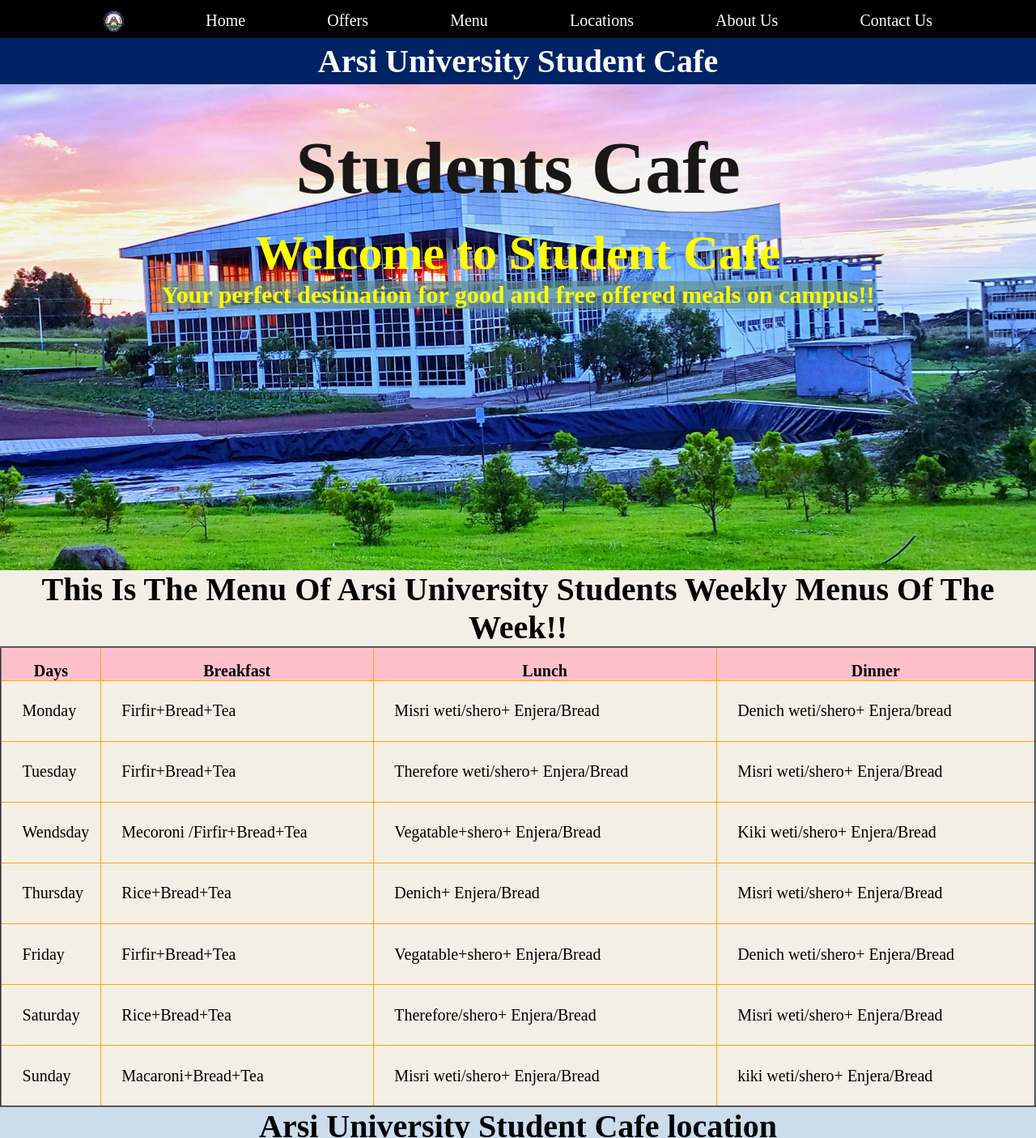
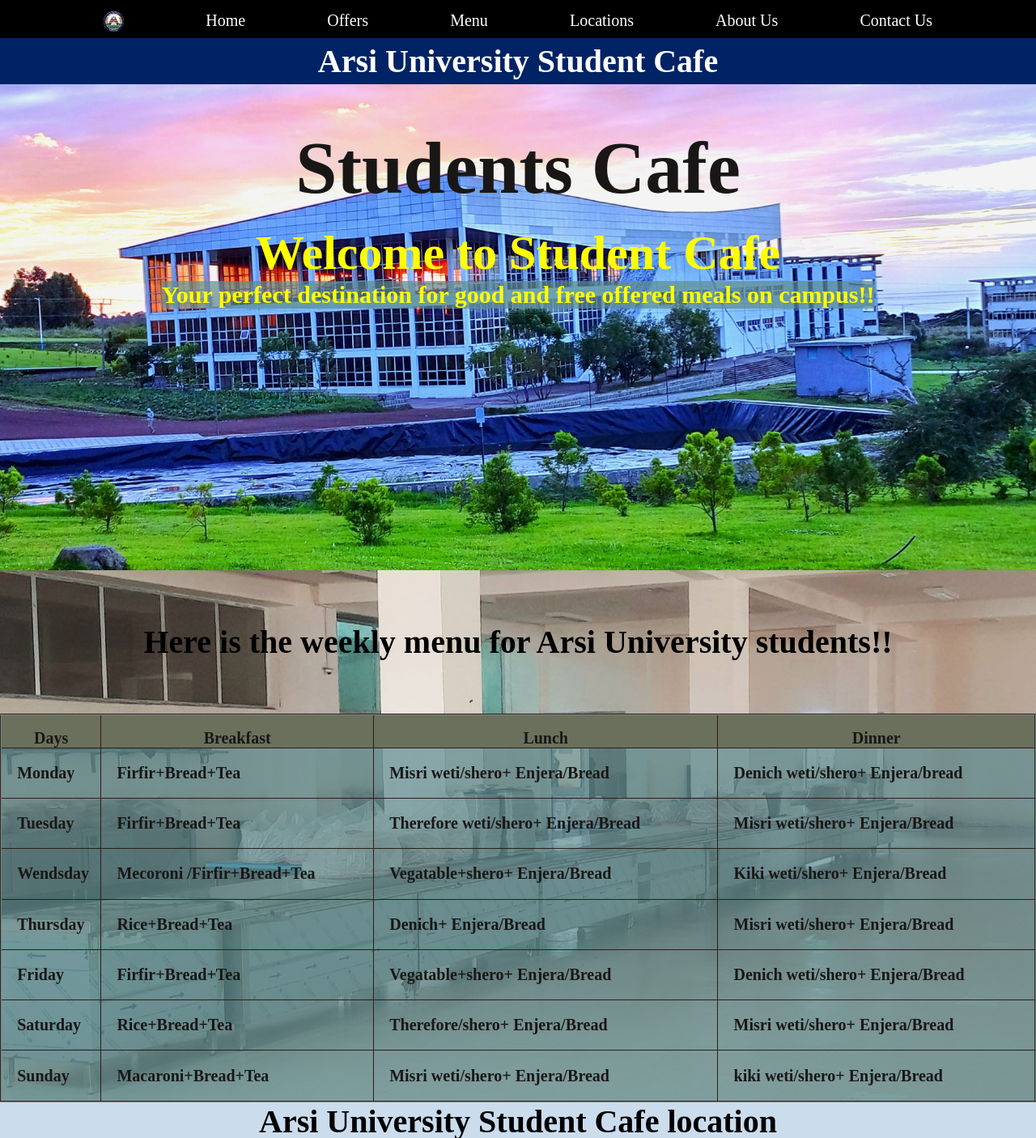
Before and after one commit to firaol1214/G6-web-Project, a PHP site: page / in a window 1280 px wide. Shown: the top 1405 px of the page at 81% size. Run offline with PHP 8.4, Linux system fonts and the light colour scheme.

Commit message:
menu updates

```diff
--- a/CSS/style.css
+++ b/CSS/style.css
@@ -77,6 +77,7 @@ img {
   display: inline-block;
  background-color: rgba(94, 140, 144, 0.7);
 }
+
 
 /* footer styling */
 .footer {
@@ -167,15 +168,22 @@ img {
 }
 
 
-
-
 /* menu styling */
-body{
-  background-color: #f4efe6;
- }
-
+.menu{
+  background-image: url("../Image/menu.jpg");
+  background-position: center;
+  background-size: cover;
+  color: #191716;
+  }
+  .menu-title{
+    text-align: center;
+    font-size: 2em;
+    padding: 65px;
+    color: black;
+    font-weight: 600;
+  }
 .table,th,td{
-  border:1px solid orange;
+  border:1.5px solid #2d1e17;
   }
 table{
   border-collapse: collapse;
@@ -185,14 +193,20 @@ th{
   height:40px;
   text-align:center;
   vertical-align: bottom;
-  background-color: pink;
+  background-color: #6b705c;
   color: dark blue;
 }
 td{
-  padding:2%;
-  text-align:left;}
+  padding:1.5%;
+  text-align:left;
+  font-weight: 600;
+}
 tr:hover{
-   background-color: #d0e3ff;
+  background-color: #b7b7a4;
+  color: #162a2c;
+}
+tr{
+  background-color: rgba(94, 140, 144, 0.7);
 }
 
 
--- a/index.html
+++ b/index.html
@@ -16,10 +16,10 @@
             <ul>
                 <li class="logo-link"><a href="/"><img src="Image/Arsi logo.jpg "></a></li>
                 <li><a href="#home">Home</a></li>
-                <li><a href="#">Offers</a></li>
+                <li><a href="#Offers">Offers</a></li>
                 <li><a href="#menu">Menu</a></li>
                 <li><a href="#location">Locations</a></li>
-                <li><a href="#">About Us</a></li>
+                <li><a href="#about-us">About Us</a></li>
                 <li><a href="#Contact-Us">Contact Us</a></li>
             </ul>
         </div>
@@ -44,14 +44,18 @@
 
 
 <!-- Offers -->
+<section class=""   id="Offers">
 
 
 
+</section>
 
 
 <!-- menu teble -->
 <section class="menu"   id="menu">
-  <caption><h2><strong>This Is The Menu Of Arsi University Students Weekly Menus Of The Week!!</strong> </h2></caption>
+  <h3 class="menu-title">
+    <b>Here is the weekly menu for Arsi University students!!</b>
+  </h3>
   <table border="2">
    <tr>
    <th>Days</th>
@@ -147,7 +151,11 @@
 </section>
 
 <!-- About us -->
-<p>We are committed to offering fresh, budget-friendly meals while prioritizing sustainability and quality. At Arsi university cafe, every meal is crafted with care to ensure a fulfilling and enjoyable dining experience.</p>
+<section class="about"  id="about-us">
+    <p>We are committed to offering fresh, budget-friendly meals while prioritizing sustainability and quality. At Arsi university cafe, every meal is crafted with care to ensure a fulfilling and enjoyable dining experience.</p>
+
+
+</section>
 <div class="container">
         <div class="image-section"></div>
         <div class="form-section">
@@ -265,4 +273,3 @@
 
 </body>
 </html>
->>>>>>> f9255fcf6d40c79d4985bfc00b74c246b68d0ba6
```
